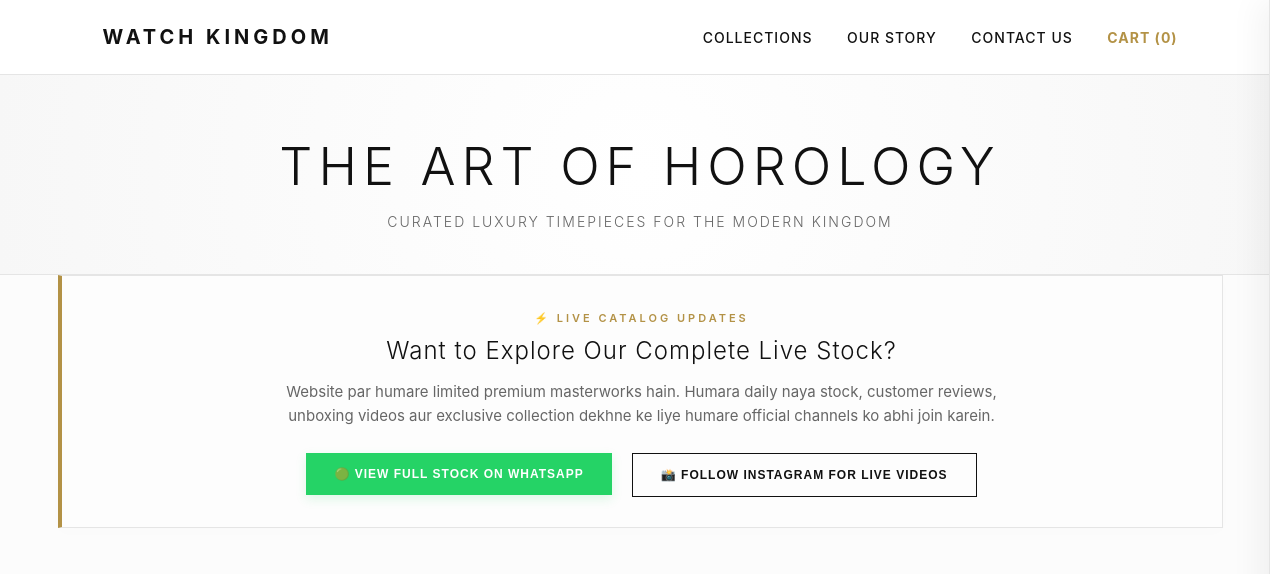
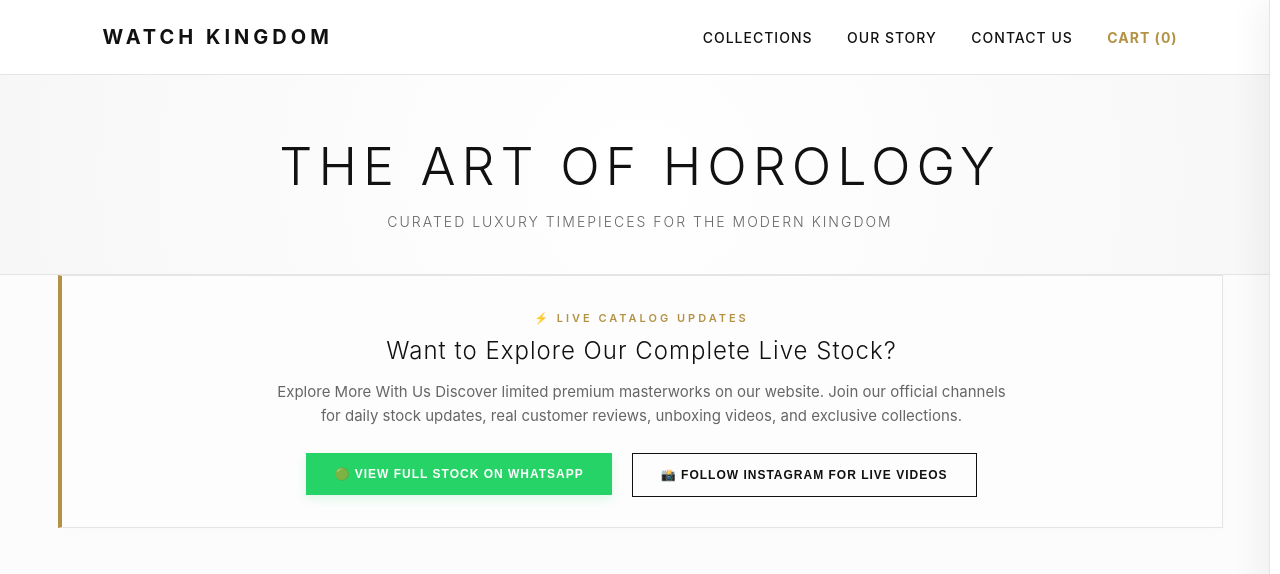
Before and after one commit to prajapatirushi958-spec/WatchKingdom_official, a Flask app: page / in a window 1280 px wide. Shown: the top 574 px of the page. Run offline with Flask 3, Linux system fonts and the light colour scheme.

Commit message:
Update index.html

```diff
--- a/templates/index.html
+++ b/templates/index.html
@@ -10,7 +10,9 @@
     <span style="color: var(--luxury-gold); letter-spacing: 3px; font-size: 11px; font-weight: 600; text-transform: uppercase;">⚡ Live Catalog Updates</span>
     <h2 style="font-size: 24px; font-weight: 300; margin: 10px 0 15px 0; letter-spacing: 1px; color: var(--text-main);">Want to Explore Our Complete Live Stock?</h2>
     <p style="max-width: 750px; margin: 0 auto 25px auto; color: var(--text-muted); line-height: 1.6; font-size: 15px;">
-        Website par humare limited premium masterworks hain. Humara daily naya stock, customer reviews, unboxing videos aur exclusive collection dekhne ke liye humare official channels ko abhi join karein.
+        Explore More With Us
+Discover limited premium masterworks on our website.
+Join our official channels for daily stock updates, real customer reviews, unboxing videos, and exclusive collections.
     </p>
 
     <div style="display: flex; justify-content: center; gap: 20px; flex-wrap: wrap;">
```
